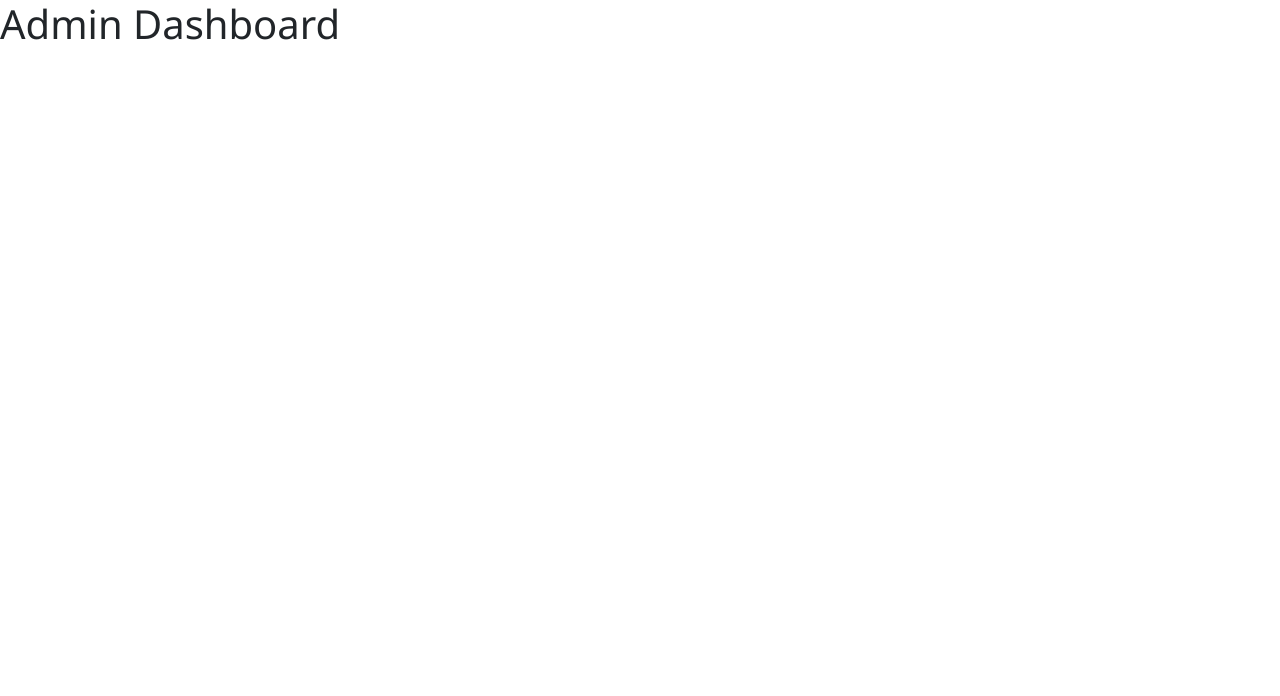
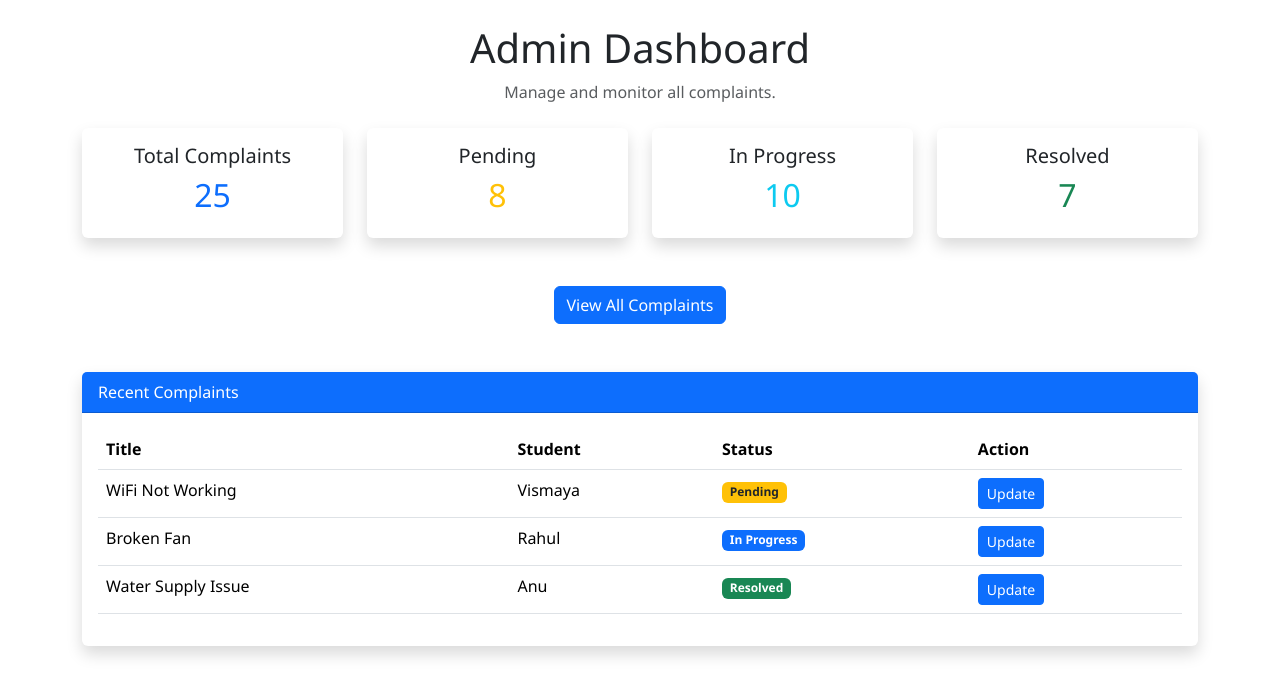
Before and after one commit to daya-anil-s/campus-complaint-management-system, a React app in the folder frontend/: page /admin/dashboard in a window 1280 px wide. Shown: the top 696 px of the page. Built offline with nearby package versions, Linux system fonts and the light colour scheme; the HTML template or start-up script is replaced by a standard one.

Commit message:
Added admin module frontend UI

```diff
--- a/frontend/src/pages/admin/AdminComplaintList.jsx
+++ b/frontend/src/pages/admin/AdminComplaintList.jsx
@@ -1,7 +1,109 @@
+import { Link } from "react-router-dom";
+
 function AdminComplaintList() {
+  const complaints = [
+    {
+      id: 1,
+      title: "WiFi Not Working",
+      student: "Vismaya",
+      category: "Internet/Wi-Fi",
+      status: "Pending",
+      date: "17-06-2026",
+    },
+    {
+      id: 2,
+      title: "Broken Fan",
+      student: "Rahul",
+      category: "Classroom",
+      status: "In Progress",
+      date: "15-06-2026",
+    },
+    {
+      id: 3,
+      title: "Water Supply Issue",
+      student: "Anu",
+      category: "Hostel",
+      status: "Resolved",
+      date: "12-06-2026",
+    },
+  ];
+
   return (
-    <div>
-      <h1>Admin Complaint List</h1>
+    <div className="container mt-5">
+
+      <Link
+        to="/admin/dashboard"
+        className="btn btn-secondary mb-3"
+      >
+        ← Back to Dashboard
+      </Link>
+
+      <div className="card shadow border-0">
+
+        <div className="card-header bg-primary text-white">
+          <h3 className="mb-0 text-center">
+            All Complaints
+          </h3>
+        </div>
+
+        <div className="card-body">
+
+          <table className="table table-hover">
+
+            <thead>
+              <tr>
+                <th>Title</th>
+                <th>Student</th>
+                <th>Category</th>
+                <th>Status</th>
+                <th>Date</th>
+                <th>Action</th>
+              </tr>
+            </thead>
+
+            <tbody>
+              {complaints.map((complaint) => (
+                <tr key={complaint.id}>
+
+                  <td>{complaint.title}</td>
+                  <td>{complaint.student}</td>
+                  <td>{complaint.category}</td>
+
+                  <td>
+                    <span
+                      className={`badge ${
+                        complaint.status === "Resolved"
+                          ? "bg-success"
+                          : complaint.status === "In Progress"
+                          ? "bg-primary"
+                          : "bg-warning text-dark"
+                      }`}
+                    >
+                      {complaint.status}
+                    </span>
+                  </td>
+
+                  <td>{complaint.date}</td>
+
+                  <td>
+                    <Link
+                      to={`/admin/update/${complaint.id}`}
+                      className="btn btn-sm btn-primary"
+                    >
+                      Update
+                    </Link>
+                  </td>
+
+                </tr>
+              ))}
+            </tbody>
+
+          </table>
+
+        </div>
+
+      </div>
+
     </div>
   );
 }
--- a/frontend/src/pages/admin/AdminDashboard.jsx
+++ b/frontend/src/pages/admin/AdminDashboard.jsx
@@ -1,7 +1,145 @@
+import { Link } from "react-router-dom";
+
 function AdminDashboard() {
+  const complaints = [
+    {
+      id: 1,
+      title: "WiFi Not Working",
+      student: "Vismaya",
+      status: "Pending",
+    },
+    {
+      id: 2,
+      title: "Broken Fan",
+      student: "Rahul",
+      status: "In Progress",
+    },
+    {
+      id: 3,
+      title: "Water Supply Issue",
+      student: "Anu",
+      status: "Resolved",
+    },
+  ];
+
   return (
-    <div>
-      <h1>Admin Dashboard</h1>
+    <div className="container mt-4">
+
+      <div className="text-center mb-4">
+        <h1>Admin Dashboard</h1>
+        <p className="text-muted">
+          Manage and monitor all complaints.
+        </p>
+      </div>
+
+      <div className="row g-4">
+
+        <div className="col-md-3">
+          <div className="card shadow border-0 text-center">
+            <div className="card-body">
+              <h5>Total Complaints</h5>
+              <h2 className="text-primary">25</h2>
+            </div>
+          </div>
+        </div>
+
+        <div className="col-md-3">
+          <div className="card shadow border-0 text-center">
+            <div className="card-body">
+              <h5>Pending</h5>
+              <h2 className="text-warning">8</h2>
+            </div>
+          </div>
+        </div>
+
+        <div className="col-md-3">
+          <div className="card shadow border-0 text-center">
+            <div className="card-body">
+              <h5>In Progress</h5>
+              <h2 className="text-info">10</h2>
+            </div>
+          </div>
+        </div>
+
+        <div className="col-md-3">
+          <div className="card shadow border-0 text-center">
+            <div className="card-body">
+              <h5>Resolved</h5>
+              <h2 className="text-success">7</h2>
+            </div>
+          </div>
+        </div>
+
+      </div>
+
+      <div className="text-center mt-5">
+        <Link
+          to="/admin/complaints"
+          className="btn btn-primary"
+        >
+          View All Complaints
+        </Link>
+      </div>
+
+      <div className="card shadow border-0 mt-5">
+
+        <div className="card-header bg-primary text-white">
+          Recent Complaints
+        </div>
+
+        <div className="card-body">
+
+          <table className="table table-hover">
+
+            <thead>
+              <tr>
+                <th>Title</th>
+                <th>Student</th>
+                <th>Status</th>
+                <th>Action</th>
+              </tr>
+            </thead>
+
+            <tbody>
+              {complaints.map((complaint) => (
+                <tr key={complaint.id}>
+
+                  <td>{complaint.title}</td>
+
+                  <td>{complaint.student}</td>
+
+                  <td>
+                    <span
+                      className={`badge ${
+                        complaint.status === "Resolved"
+                          ? "bg-success"
+                          : complaint.status === "In Progress"
+                          ? "bg-primary"
+                          : "bg-warning text-dark"
+                      }`}
+                    >
+                      {complaint.status}
+                    </span>
+                  </td>
+
+                  <td>
+                    <Link
+                      to={`/admin/update/${complaint.id}`}
+                      className="btn btn-sm btn-primary"
+                    >
+                      Update
+                    </Link>
+                  </td>
+
+                </tr>
+              ))}
+            </tbody>
+
+          </table>
+
+        </div>
+      </div>
+
     </div>
   );
 }
--- a/frontend/src/pages/admin/UpdateComplaint.jsx
+++ b/frontend/src/pages/admin/UpdateComplaint.jsx
@@ -1,7 +1,107 @@
+import { useState } from "react";
+import { Link } from "react-router-dom";
+
 function UpdateComplaint() {
+  const [status, setStatus] = useState("Pending");
+  const [remarks, setRemarks] = useState("");
+
+  const handleSubmit = (e) => {
+    e.preventDefault();
+
+    alert(
+      `Complaint Updated!\nStatus: ${status}\nRemarks: ${remarks}`
+    );
+  };
+
   return (
-    <div>
-      <h1>Update Complaint</h1>
+    <div className="container mt-5">
+
+      <Link
+        to="/admin/complaints"
+        className="btn btn-secondary mb-3"
+      >
+        ← Back to Complaints
+      </Link>
+
+      <div className="card shadow border-0">
+
+        <div className="card-header bg-primary text-white">
+          <h3 className="mb-0 text-center">
+            Update Complaint
+          </h3>
+        </div>
+
+        <div className="card-body">
+
+          <div className="mb-3">
+            <h5>Complaint Title</h5>
+            <p>WiFi Not Working</p>
+          </div>
+
+          <div className="mb-3">
+            <h5>Student</h5>
+            <p>Vismaya</p>
+          </div>
+
+          <div className="mb-3">
+            <h5>Category</h5>
+            <p>Internet/Wi-Fi</p>
+          </div>
+
+          <div className="mb-3">
+            <h5>Description</h5>
+            <p>
+              Internet connection is unavailable on the
+              second floor of the library.
+            </p>
+          </div>
+
+          <form onSubmit={handleSubmit}>
+
+            <div className="mb-3">
+              <label className="form-label">
+                Update Status
+              </label>
+
+              <select
+                className="form-select"
+                value={status}
+                onChange={(e) => setStatus(e.target.value)}
+              >
+                <option>Pending</option>
+                <option>In Progress</option>
+                <option>Resolved</option>
+              </select>
+            </div>
+
+            <div className="mb-3">
+              <label className="form-label">
+                Remarks
+              </label>
+
+              <textarea
+                rows="4"
+                className="form-control"
+                placeholder="Enter remarks..."
+                value={remarks}
+                onChange={(e) =>
+                  setRemarks(e.target.value)
+                }
+              />
+            </div>
+
+            <button
+              type="submit"
+              className="btn btn-primary w-100"
+            >
+              Save Update
+            </button>
+
+          </form>
+
+        </div>
+      </div>
+
     </div>
   );
 }
```
